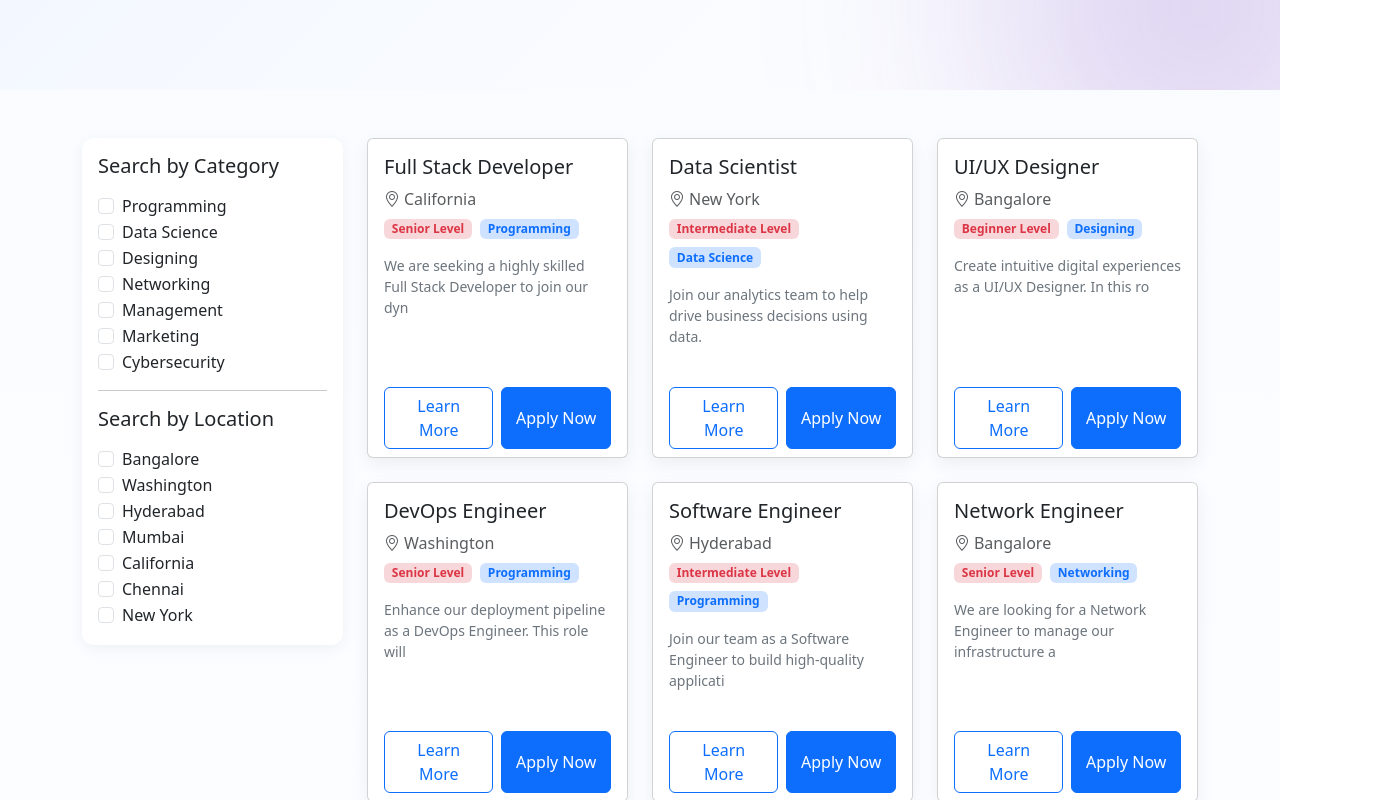
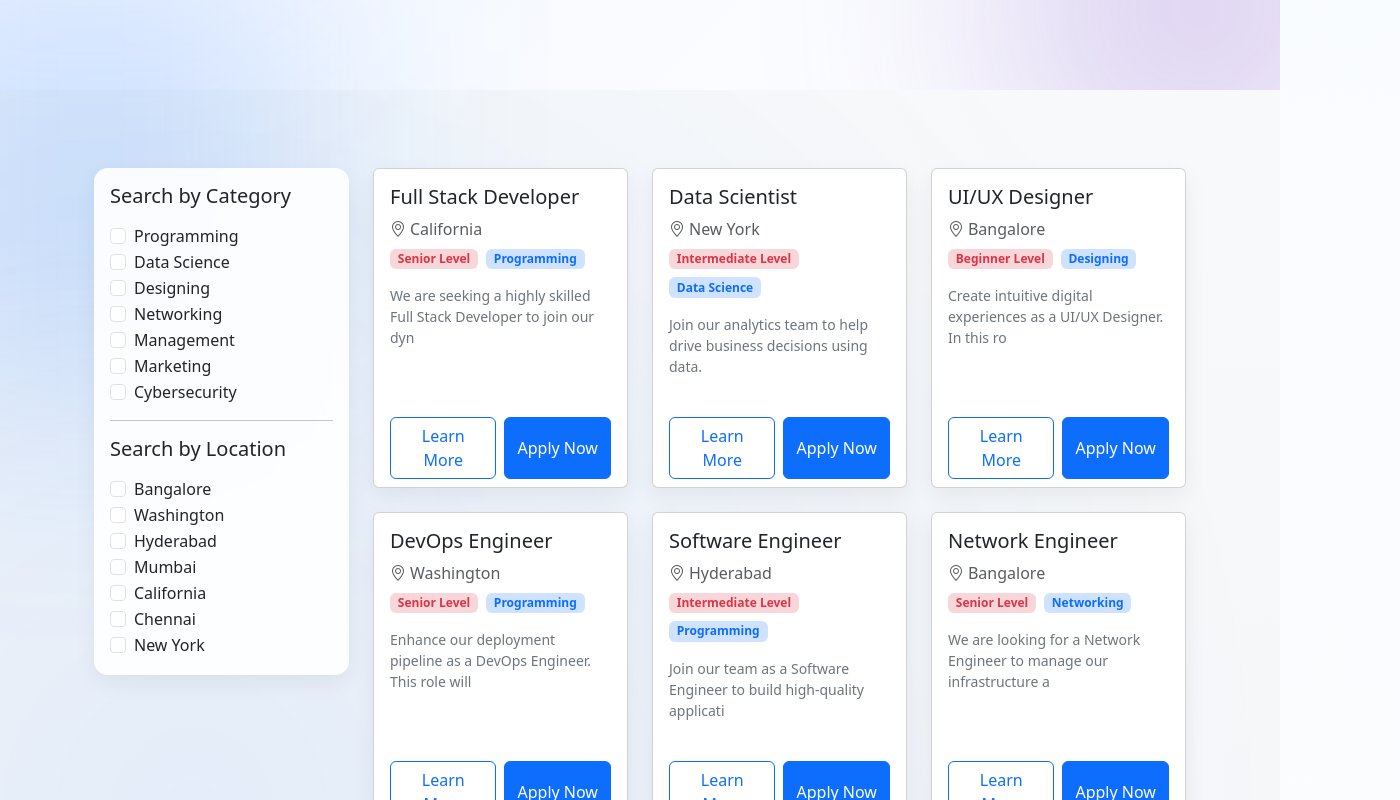
Before and after one commit to Praveenkumar-in/Hire_x, a React (Vite) app: page / in a window 1280 px wide. Shown: the part 660-1460 px from the top of the page, 1400 px wide, since content can reach past the window. Built offline with nearby package versions, Linux system fonts and the light colour scheme; no server answers.

Commit message:
now ui ready

```diff
--- a/src/components/JobListing.jsx
+++ b/src/components/JobListing.jsx
@@ -61,6 +61,9 @@ const JobListing = () => {
     /* ================= UI ================= */
 
     return (
+        <div className="job-listing-section">
+  <div className="container my-5">
+
         <div className="container my-5">
             <div className="row">
 
@@ -166,6 +169,9 @@ const JobListing = () => {
 
             </div>
         </div>
+          </div>
+</div>
+
     );
 };
 
--- a/src/index.css
+++ b/src/index.css
@@ -372,21 +372,24 @@ body {
 .job-sidebar li:hover {
   color: #0d6efd;
 }
-
-/* ================= JOB CARD ================= */
-
+/* card*/
 .job-card {
   border: none;
   border-radius: 14px;
   transition: all 0.35s ease;
-  box-shadow: 0 6px 18px rgba(0,0,0,0.06);
+  background: rgba(255, 255, 255, 0.92);
+  backdrop-filter: blur(8px);
+  box-shadow: 0 8px 22px rgba(0,0,0,0.06);
   animation: fadeUp 0.5s ease forwards;
+  position: relative;
+  z-index: 1;
 }
 
 .job-card:hover {
-  transform: translateY(-6px);
-  box-shadow: 0 14px 35px rgba(0,0,0,0.12);
+  transform: translateY(-8px);
+  box-shadow: 0 18px 45px rgba(13,110,253,0.18);
 }
+
 
 /* Animation */
 
@@ -400,3 +403,52 @@ body {
     transform: translateY(0);
   }
 }
+/* ================= PREMIUM JOB LIST BG ================= */
+
+.job-listing-section {
+  position: relative;
+  min-height: 100vh;
+  padding: 30px 0;
+
+
+  background:
+    radial-gradient(circle at 15% 25%, rgba(13,110,253,0.08), transparent 45%),
+    radial-gradient(circle at 85% 75%, rgba(111,66,193,0.08), transparent 45%),
+    linear-gradient(180deg, #f8f9fa 0%, #eef2f7 100%);
+}
+
+/* soft glow blobs */
+.job-listing-section::before,
+.job-listing-section::after {
+  content: "";
+  position: absolute;
+  width: 420px;
+  height: 420px;
+  filter: blur(120px);
+  z-index: 0;
+}
+
+.job-listing-section::before {
+  background: rgba(13,110,253,0.18);
+  top: -120px;
+  left: -120px;
+}
+
+.job-listing-section::after {
+  background: rgba(111,66,193,0.18);
+  bottom: -120px;
+  right: -120px;
+}
+
+.job-sidebar {
+  position: sticky;
+  top: 100px;
+  max-height: calc(100vh - 120px);
+  overflow-y: auto;
+
+  background: rgba(255,255,255,0.9);
+  backdrop-filter: blur(10px);
+  padding: 20px;
+  border-radius: 14px;
+  box-shadow: 0 8px 22px rgba(0,0,0,0.06);
+}
```
